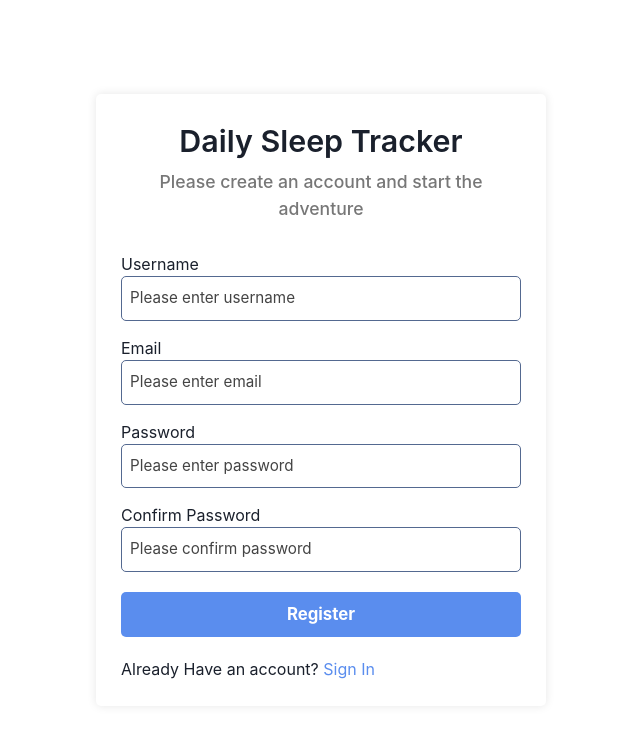
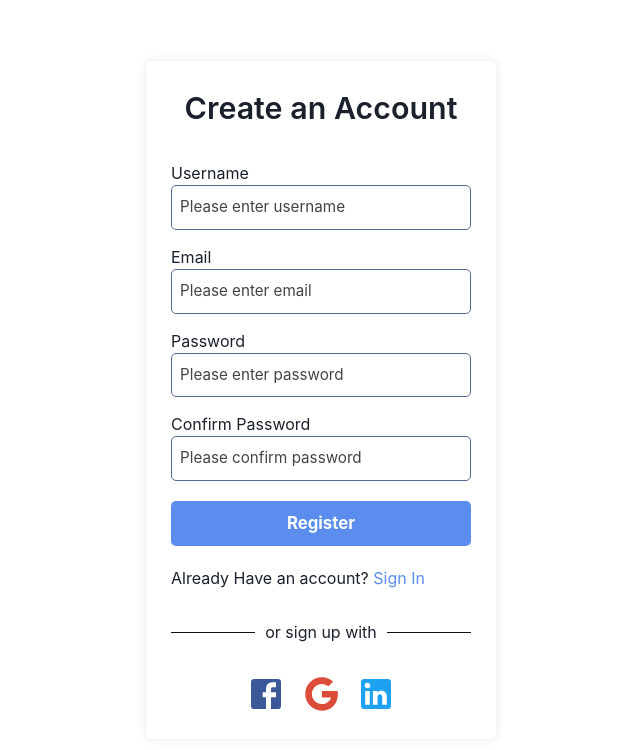
Before and after one commit to Johongirmirzo/dst-ui, a React (Create React App) app: page /register in a window 1280 px wide. Shown: the top 750 px of the page, without its empty margins (319-959 px from the left). Built offline with nearby package versions, Linux system fonts and the light colour scheme.

Commit message:
Added 3rd party auth

```diff
--- a/src/components/LoginForm/LoginForm.tsx
+++ b/src/components/LoginForm/LoginForm.tsx
@@ -121,17 +121,8 @@ const Login = () => {
                 : { color: theme.darkMode.color }
             }
           >
-            Daily Sleep Tracker
+            Login to Your Account
           </LoginTitle>
-          <LoginDescription
-            style={
-              isLightMode
-                ? { color: theme.lightMode.gray }
-                : { color: theme.darkMode.gray }
-            }
-          >
-            Please sign-in to your account and start the adventure
-          </LoginDescription>
         </LoginTextBox>
         <Formik
           initialValues={{
--- a/src/components/RegisterForm/RegisterForm.tsx
+++ b/src/components/RegisterForm/RegisterForm.tsx
@@ -35,18 +35,18 @@ const Register = () => {
   const navigate = useNavigate();
   const [errors, setErrors] = useState([]);
 
-  // const authenticateViaGoogle = () => {
-  //   window.open(ENDPOINTS.GOOGLE_AUTH_URL, "_self");
-  //   localStorage.setItem("authProvider", "google");
-  // };
-  // const authenticateViaFacebook = () => {
-  //   window.open(ENDPOINTS.FACEBOOK_AUTH_URL, "_self");
-  //   localStorage.setItem("authProvider", "facebook");
-  // };
-  // const authenticateViaLinkedin = () => {
-  //   window.open(ENDPOINTS.LINKEDIN_AUTH_URL, "_self");
-  //   localStorage.setItem("authProvider", "linkedin");
-  // };
+  const authenticateViaGoogle = () => {
+    window.open(ENDPOINTS.GOOGLE_AUTH_URL, "_self");
+    localStorage.setItem("authProvider", "google");
+  };
+  const authenticateViaFacebook = () => {
+    window.open(ENDPOINTS.FACEBOOK_AUTH_URL, "_self");
+    localStorage.setItem("authProvider", "facebook");
+  };
+  const authenticateViaLinkedin = () => {
+    window.open(ENDPOINTS.LINKEDIN_AUTH_URL, "_self");
+    localStorage.setItem("authProvider", "linkedin");
+  };
 
   return (
     <RegisterBox
@@ -77,17 +77,8 @@ const Register = () => {
                 : { color: theme.darkMode.color }
             }
           >
-            Daily Sleep Tracker
+            Create an Account
           </RegisterTitle>
-          <RegisterDescription
-            style={
-              isLightMode
-                ? { color: theme.lightMode.gray }
-                : { color: theme.darkMode.gray }
-            }
-          >
-            Please create an account and start the adventure
-          </RegisterDescription>
         </RegisterTextBox>
         <Formik
           initialValues={{
@@ -269,7 +260,7 @@ const Register = () => {
             Sign In
           </Link>
         </RegisterRoutetext>
-        {/* <RegisterHrBox>
+        <RegisterHrBox>
           <RegisterHr />
           <RegisterHrText>or sign up with</RegisterHrText>
           <RegisterHr />
@@ -278,7 +269,7 @@ const Register = () => {
           <RegisterFacebookIcon onClick={authenticateViaFacebook} />
           <RegisterGoogleIcon onClick={authenticateViaGoogle} />
           <RegisterTwitterIcon onClick={authenticateViaLinkedin} />
-        </RegisterIconsBox> */}
+        </RegisterIconsBox>
       </RegisterFormBox>
     </RegisterBox>
   );
```
